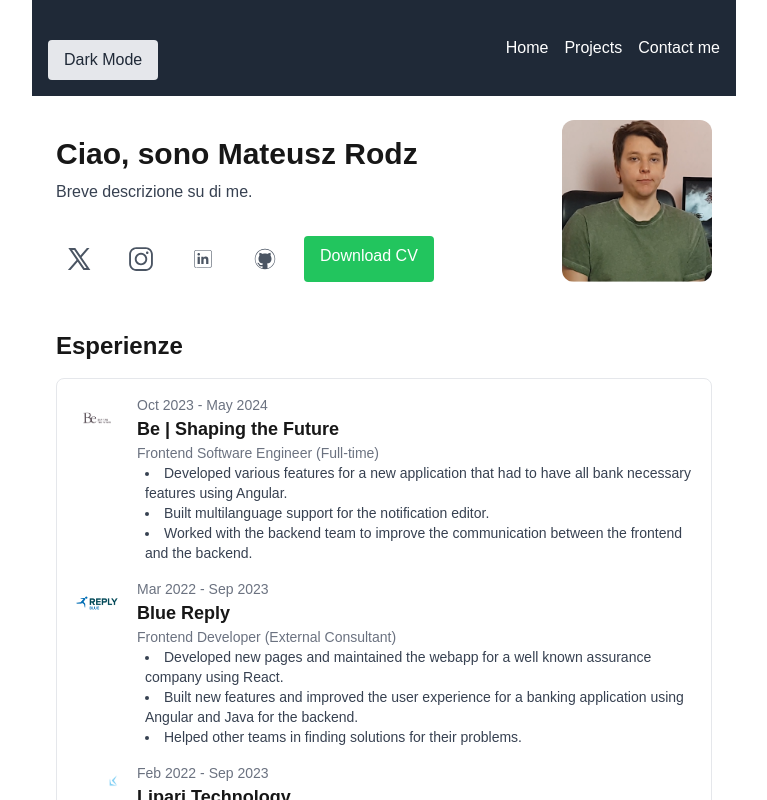
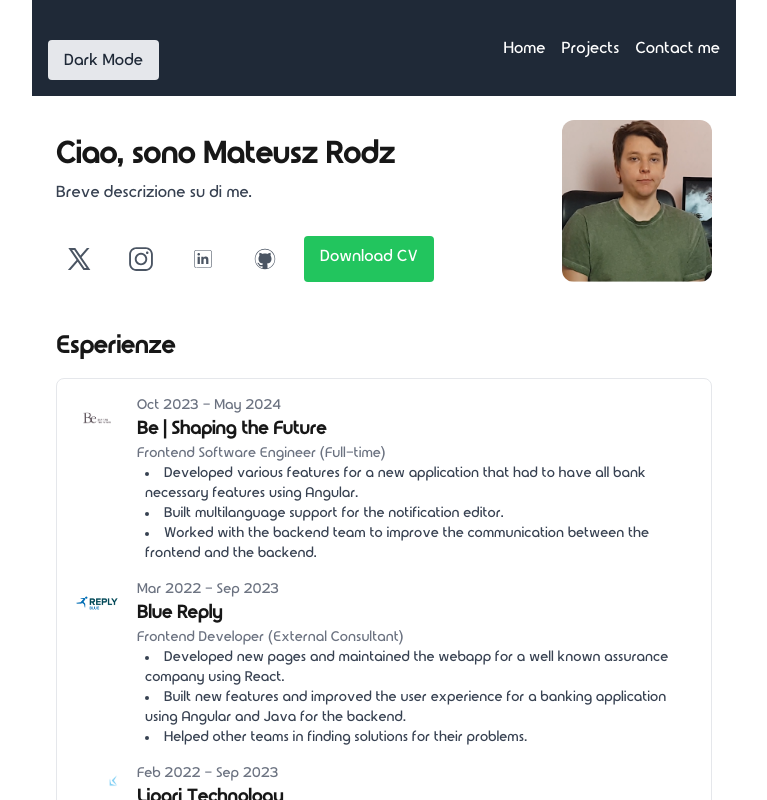
Before and after one commit to Mate-usz/my-portfolio-2024, a Next.js app: page / in a window 1280 px wide. Shown: the top 800 px of the page, without its empty margins (256-1023 px from the left). Built offline with nearby package versions, Linux system fonts and the light colour scheme.

Commit message:
add new font

```diff
--- a/app/globals.css
+++ b/app/globals.css
@@ -19,7 +19,7 @@ body {
 
   color: var(--foreground);
   background: var(--background);
-  font-family: Arial, Helvetica, sans-serif;
+  font-family: var(--font-astonpoliz), Arial, Helvetica, sans-serif;
 }
 
 footer svg path,
--- a/app/layout.js
+++ b/app/layout.js
@@ -11,17 +11,21 @@ const geistMono = localFont({
   variable: "--font-geist-mono",
   weight: "100 900",
 });
+const astonpoliz = localFont({
+  src: "./fonts/ASTONPOLIZ.otf",
+  variable: "--font-astonpoliz",
+});
 
 export const metadata = {
-  title: "Create Next App",
-  description: "Generated by create next app",
+  title: "Mateusz Rodz",
+  description: "My portfolio",
 };
 
 export default function RootLayout({ children }) {
   return (
     <html lang="en">
       <body
-        className={`${geistSans.variable} ${geistMono.variable} antialiased`}
+        className={`${geistSans.variable} ${geistMono.variable} ${astonpoliz.variable} antialiased`}
       >
         {children}
       </body>
```
Also changed, not shown: app/fonts/ASTONPOLIZ.OTF (added).
